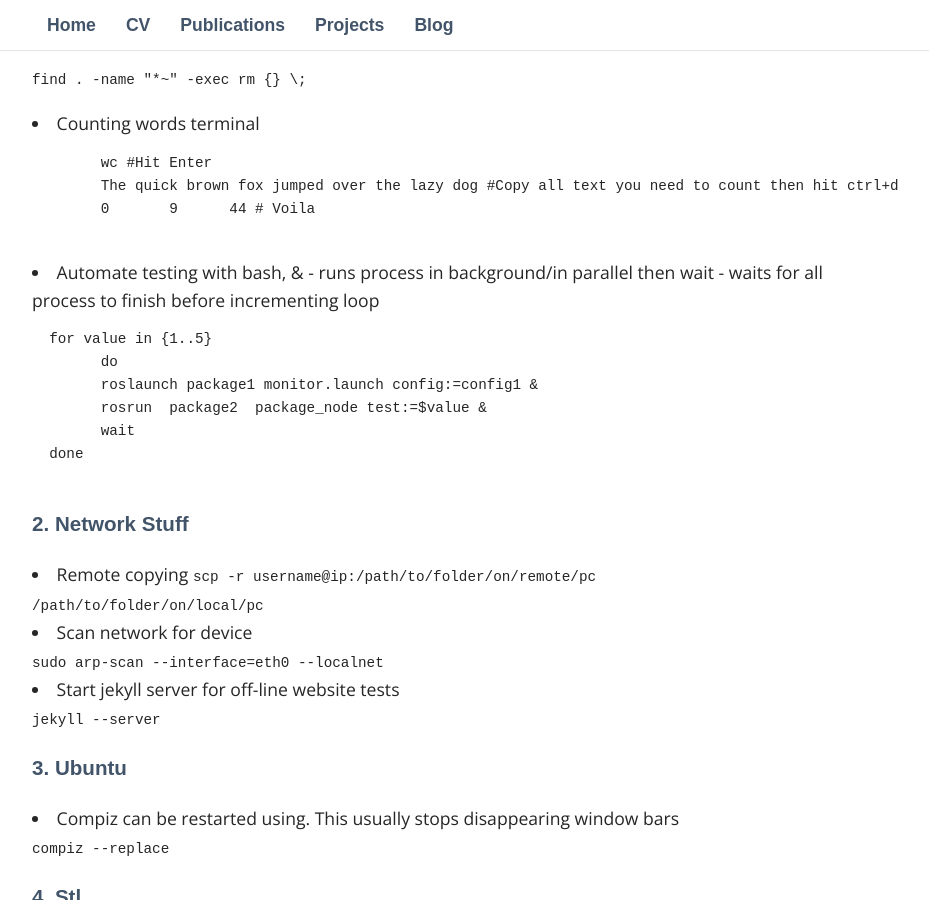
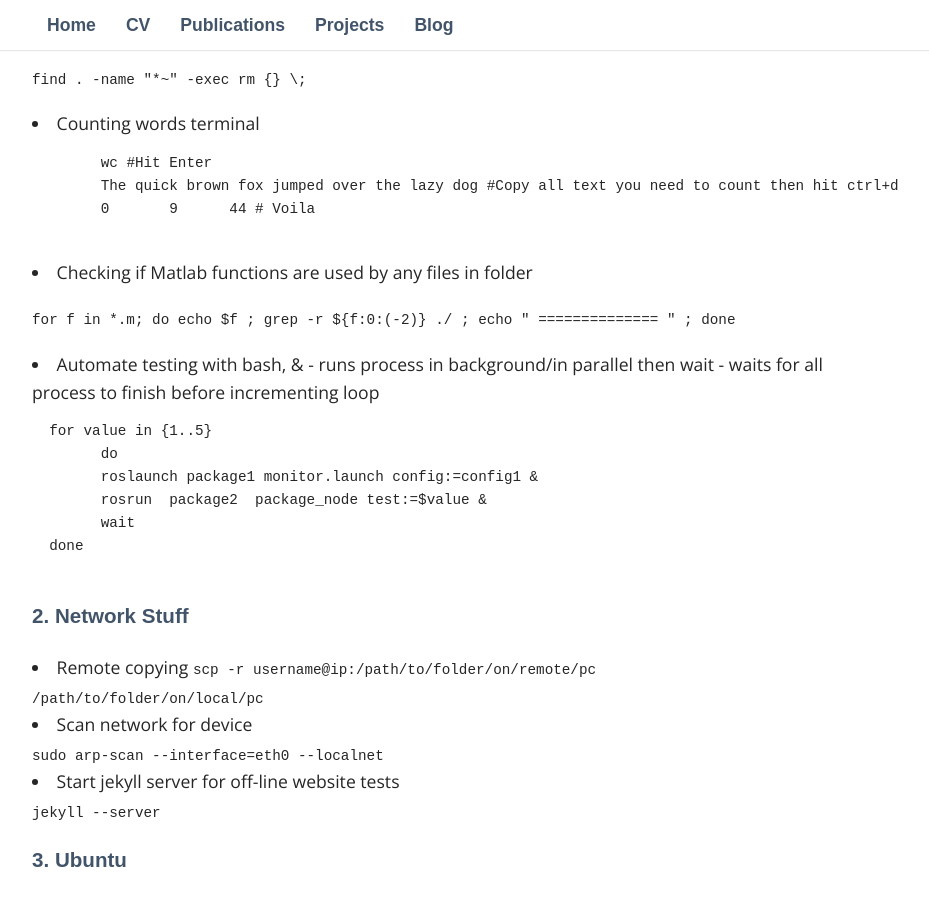
Before and after one commit to philip-long/philip-long.github.io, a Jekyll site: the page built from _posts/2018-07-09-random.md, in a window 1280 px wide and 900 px high, scrolled down 948 px. Shown: the whole window, without its empty margins (208-1137 px from the left). Built offline with Jekyll 4.4.1, drawn with Linux system fonts in a browser that asks for light colours; nearby versions of some CDN libraries; some web fonts are replaced; library files that are not in the unit come from our copies.

Commit message:
Update 2018-07-09-random.md

```diff
--- a/_posts/2018-07-09-random.md
+++ b/_posts/2018-07-09-random.md
@@ -53,7 +53,10 @@ find .  -name "*~" -exec rm {} \;
 	The quick brown fox jumped over the lazy dog #Copy all text you need to count then hit ctrl+d
 	0       9      44 # Voila
   </pre>
-
+<li> Checking if Matlab functions are used by any files in folder</li>
+<code>
+for f in *.m; do echo $f ;  grep -r ${f:0:(-2)} ./ ; echo "     ==============       "   ; done
+</code>
 
 <li> Automate testing with bash, & - runs process in background/in parallel then wait - waits for all process to finish before incrementing loop </li>
 <pre>
```
